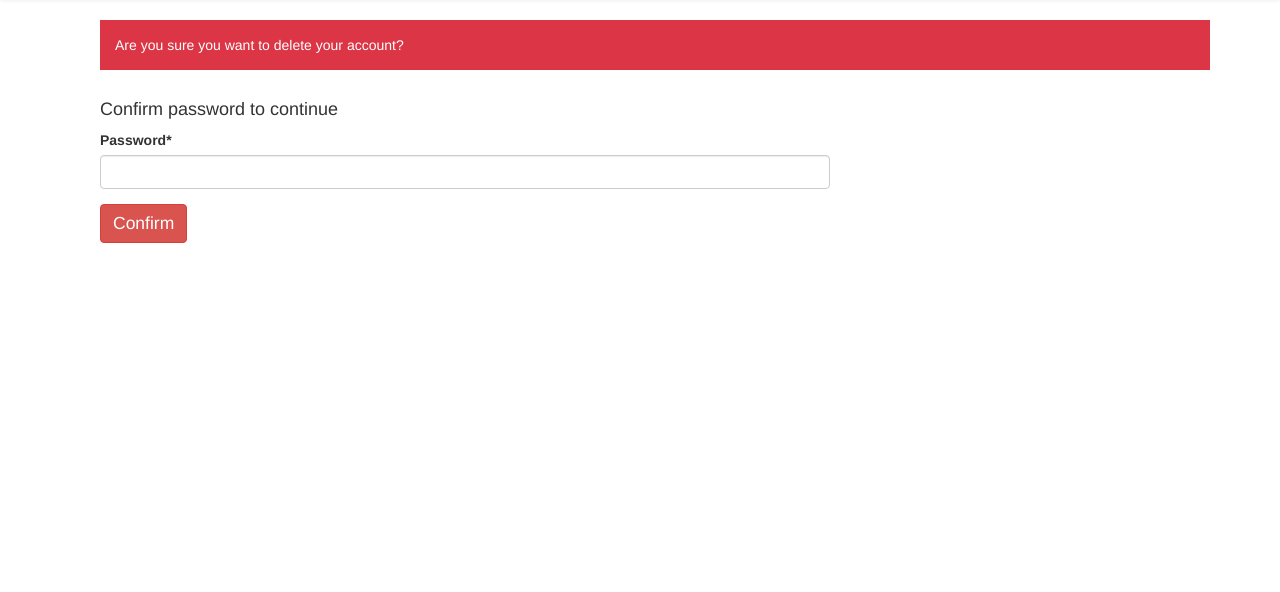
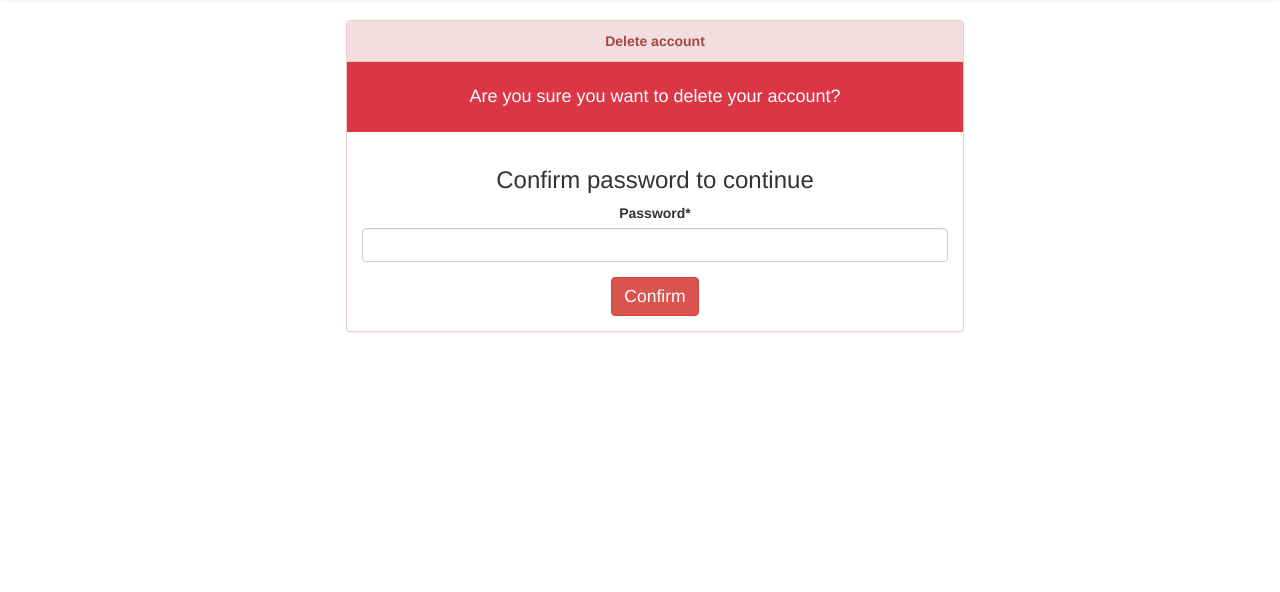
Before and after one commit to asaid-0/pyreads, a Django app: template users/templates/users/delete_account.html in a window 1280 px wide. Shown: the part 60-652 px from the top of the page. Run offline with Django 3.2, Linux system fonts and the light colour scheme; the template is opened without the code that fills it: values that come from a table or form of the project are taken from there, others are empty; some libraries are stand-ins or nearby versions.

Commit message:
-style for edit/delete profile forms and add project form

```diff
--- a/users/templates/users/delete_account.html
+++ b/users/templates/users/delete_account.html
@@ -4,16 +4,16 @@
 
 {% block content %}
 {% load crispy_forms_tags %}
-<div class="container">
+<div class="container d-flex justify-content-center">
+    <div class="col-7 ">
+        <div class="panel panel-danger">
+            <div class="panel-heading text-center"><b>Delete account</b></div>
             <div class="modal-body text-white bg-danger">
-        Are you sure you want to delete your account?
+                <h4 style="text-align:center">Are you sure you want to delete your account?</h4>
             </div>
-    <br>
-    <h4>Confirm password to continue</h4>
-    <div class="row my-3">
-        <div class="col-lg-8 order-lg-2">
-
-            <form action="" method="POST">
+            <div class="panel-body">
+                <h3 style="text-align: center;">Confirm password to continue</h3>
+                <form style="text-align: center;" action="" method="POST">
                     {% csrf_token %}
                     {{ form|crispy }}
                     <button type="submit" class="btn btn-danger">Confirm</button>
@@ -21,5 +21,6 @@
             </div>
         </div>
     </div>
+</div>
 
 {% endblock %}
```
Also changed, not shown: projects/templates/projects/add_project.html (+14 -12 lines), users/templates/users/edit_profile.html (+11 -8 lines). Lines whose indentation alone changed are shown as unchanged.
